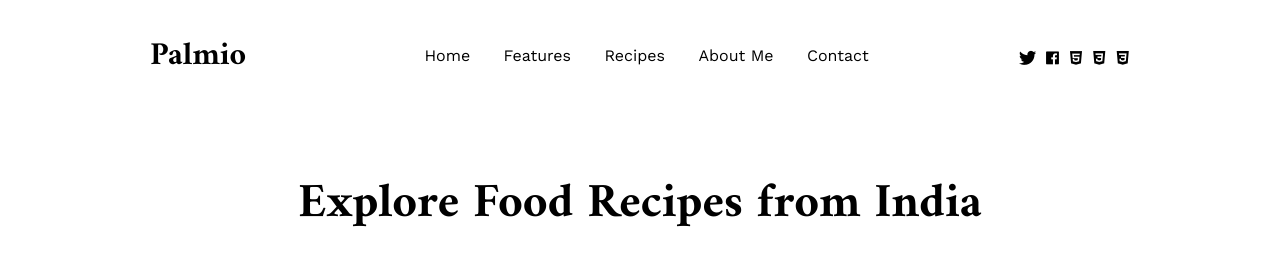
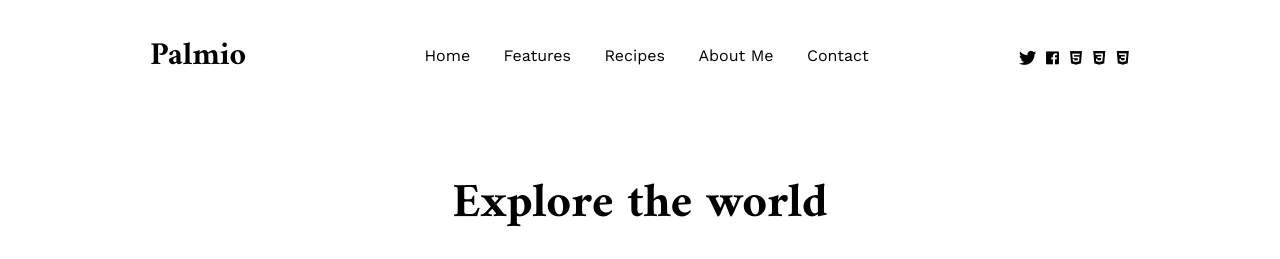
Before and after one commit to immayurpanchal/food-blog-design, a plain HTML site: page index.html in a window 1280 px wide. Shown: the top 259 px of the page. Drawn offline with nearby package versions, Linux system fonts and the light colour scheme; grey boxes are pictures that could not be loaded.

Commit message:
changed recipe title to explore world

```diff
--- a/index.html
+++ b/index.html
@@ -42,7 +42,7 @@
 		</div>
 		<div class="section-container">
 			<div class="actual-content">
-				<div class="explore-title">Explore Food Recipes from India</div>
+				<div class="explore-title">Explore the world</div>
 				<div class="explore-food-wrapper">
 					<div class="img-holder">
 						<div class="img"></div>
```
